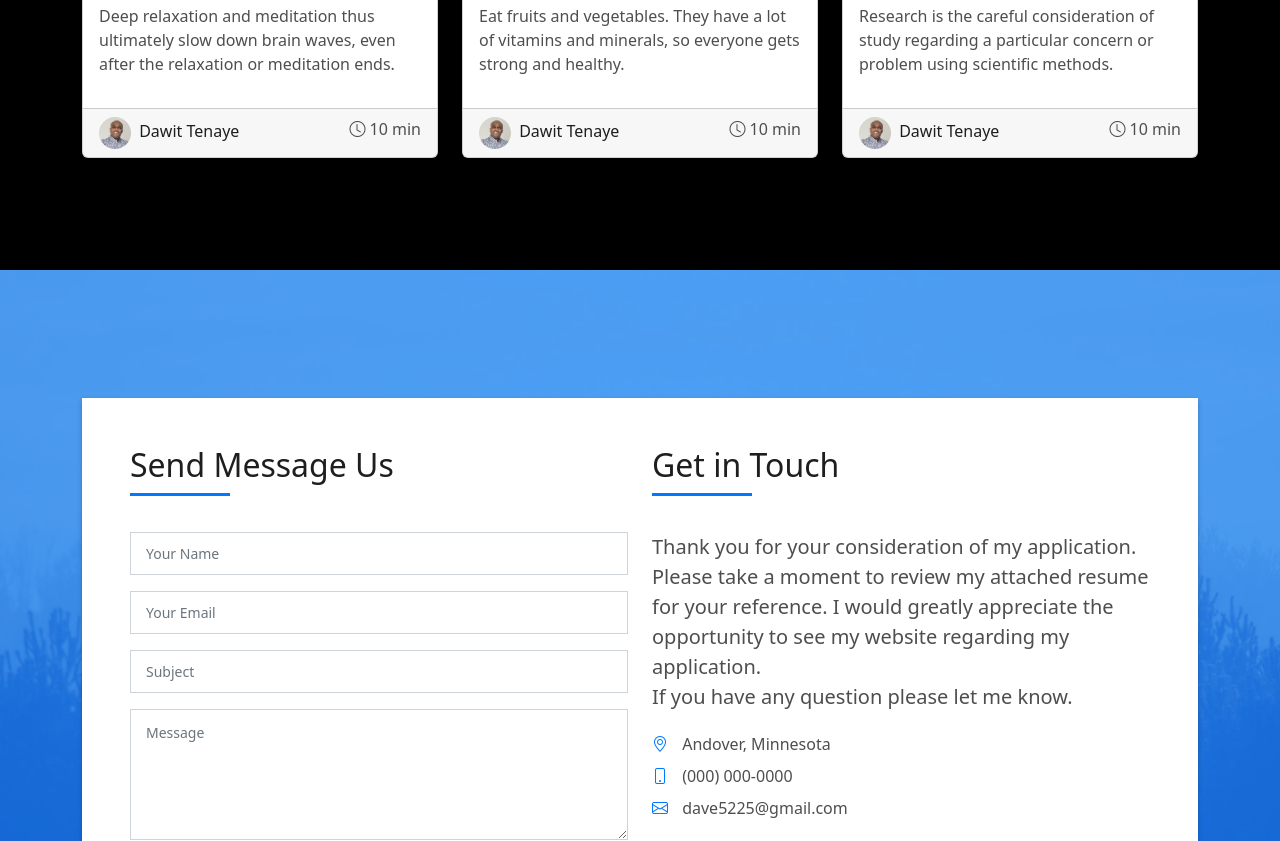
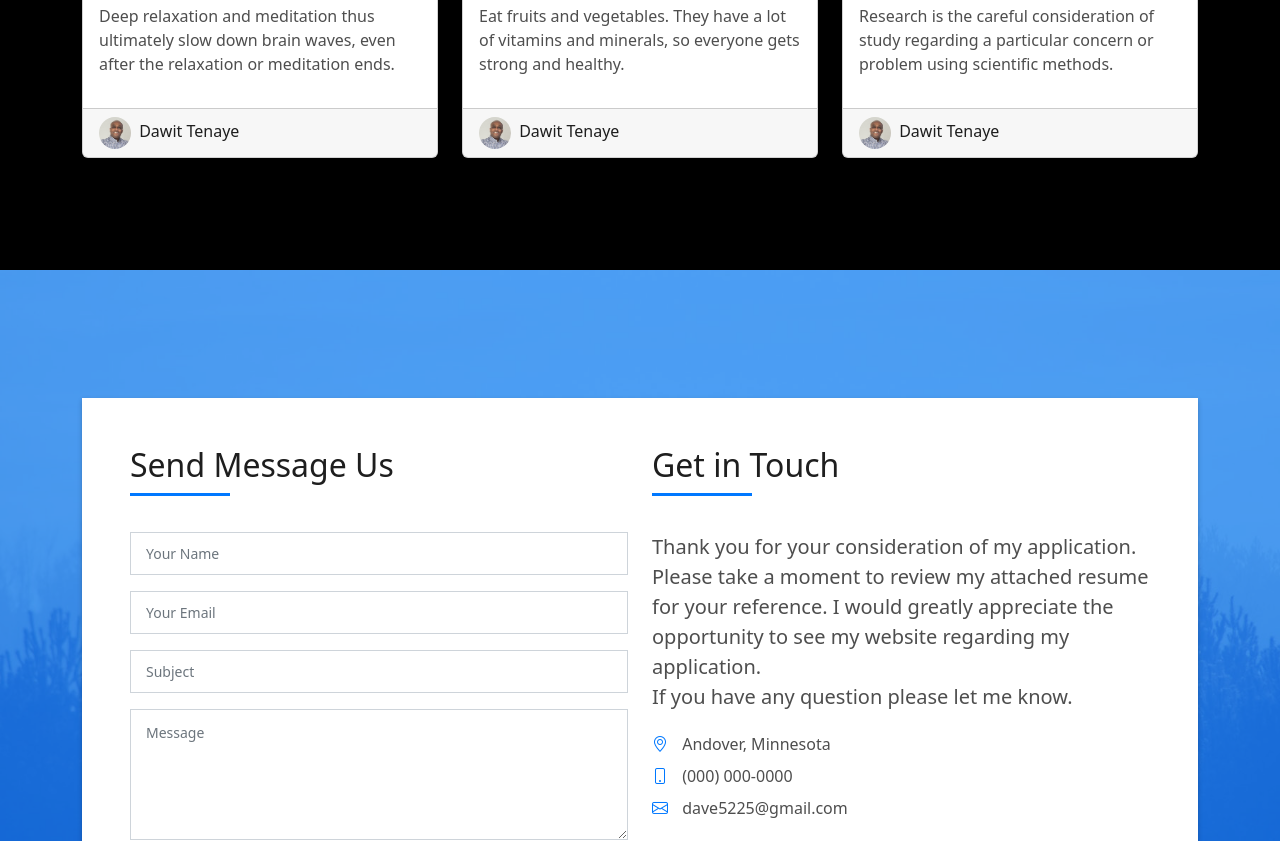
Before and after one commit to daveten305/portfolio-site, a website: page dist/index.html in a window 1280 px wide. Shown: the part 4860-5701 px from the top of the page. Drawn offline with Linux system fonts and the light colour scheme.

Commit message:
hobbies page edited

```diff
--- a/dist/index.html
+++ b/dist/index.html
@@ -588,7 +588,7 @@
                   </a>
                 </div>
                 <div class="post-date">
-                  <span class="bi bi-clock"></span> 10 min
+                  <!-- <span class="bi bi-clock"></span> 10 min -->
                 </div>
               </div>
             </div>
@@ -617,7 +617,7 @@
                   </a>
                 </div>
                 <div class="post-date">
-                  <span class="bi bi-clock"></span> 10 min
+                  <!-- <span class="bi bi-clock"></span> 10 min -->
                 </div>
               </div>
             </div>
@@ -646,7 +646,7 @@
                   </a>
                 </div>
                 <div class="post-date">
-                  <span class="bi bi-clock"></span> 10 min
+                  <!-- <span class="bi bi-clock"></span> 10 min -->
                 </div>
               </div>
             </div>
```
Also changed, not shown: package.json (line endings or trailing spaces).
